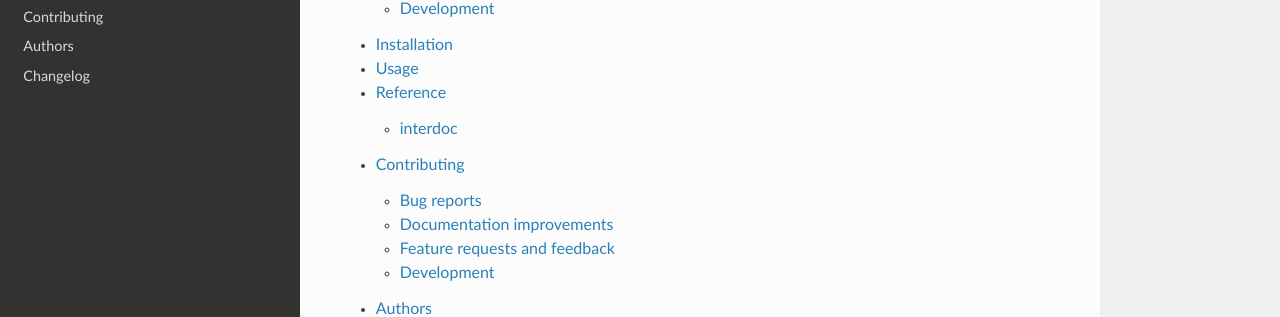
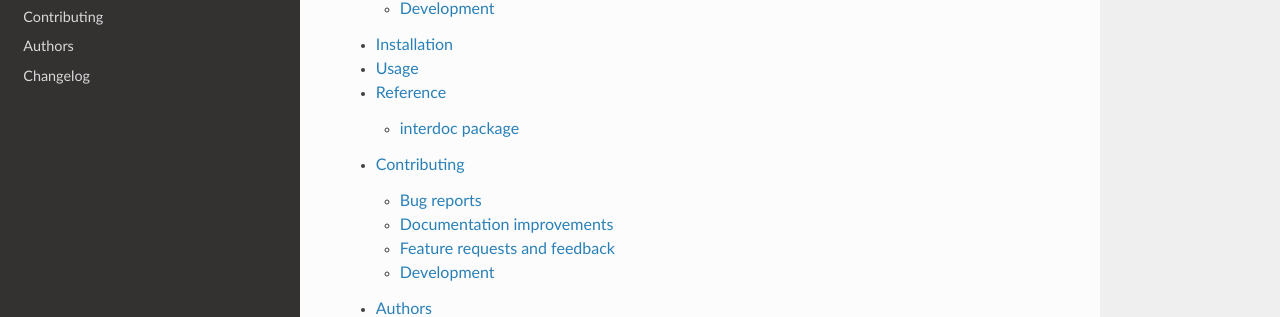
Before and after one commit to metatooling/interdoc, a Sphinx documentation site: the page built from docs/index.rst, in a window 1280 px wide and 969 px high. Shown: the part 247-564 px from the top of the window. Built offline with Sphinx 7.4.7 and the Read the Docs theme 2.0.0, drawn with Linux system fonts in a browser that asks for light colours; part of the change alters nothing that is shown.

```diff
--- /dev/null
+++ b/docs/_templates/layout.html
@@ -0,0 +1,6 @@
+{% extends "!layout.html" %}
+
+{% block document %}
+HELLO WORLD
+
+{% endblock %}
--- a/docs/conf.py
+++ b/docs/conf.py
@@ -7,7 +7,7 @@ import os
 extensions = [
     "sphinx.ext.autodoc",
     "sphinx.ext.napoleon",
-    "sphinx_autodoc_typehints",  # Must come *after* sphinx.ext.napoleon.
+    # "sphinx_autodoc_typehints",  # Must come *after* sphinx.ext.napoleon.
     "sphinx.ext.autosummary",
     "sphinx.ext.coverage",
     "sphinx.ext.doctest",
@@ -39,8 +39,9 @@ extlinks = {
 # on_rtd is whether we are on readthedocs.org
 on_rtd = os.environ.get("READTHEDOCS", None) == "True"
 
-if not on_rtd:  # only set the theme if we"re building docs locally
-    html_theme = "sphinx_rtd_theme"
+
+html_theme = "sphinx_rtd_theme"
+html_static_path = ["_static"]
 
 html_use_smartypants = True
 html_last_updated_fmt = "%b %d, %Y"
--- a/docs/reference/interdoc.rst
+++ b/docs/reference/interdoc.rst
@@ -1,9 +1,30 @@
-interdoc
-========
+interdoc package
+================
 
-.. testsetup::
+Submodules
+----------
 
-    from interdoc import *
+interdoc.app module
+-------------------
+
+.. automodule:: interdoc.app
+   :members:
+   :undoc-members:
+   :show-inheritance:
+
+interdoc.cli module
+-------------------
+
+.. automodule:: interdoc.cli
+   :members:
+   :undoc-members:
+   :show-inheritance:
+
+
+Module contents
+---------------
 
 .. automodule:: interdoc
-    :members:
+   :members:
+   :undoc-members:
+   :show-inheritance:
--- /dev/null
+++ b/docs/reference/modules.rst
@@ -0,0 +1,7 @@
+src
+===
+
+.. toctree::
+   :maxdepth: 4
+
+   interdoc
--- /dev/null
+++ b/docs/theme.conf
@@ -0,0 +1,4 @@
+[theme]
+inherit = default
+stylesheet = style.css
+pygments_style = pygments.css
--- /dev/null
+++ b/docs/theme/theme.conf
@@ -0,0 +1,4 @@
+[theme]
+inherit = default
+stylesheet = style.css
+pygments_style = pygments.css
```
